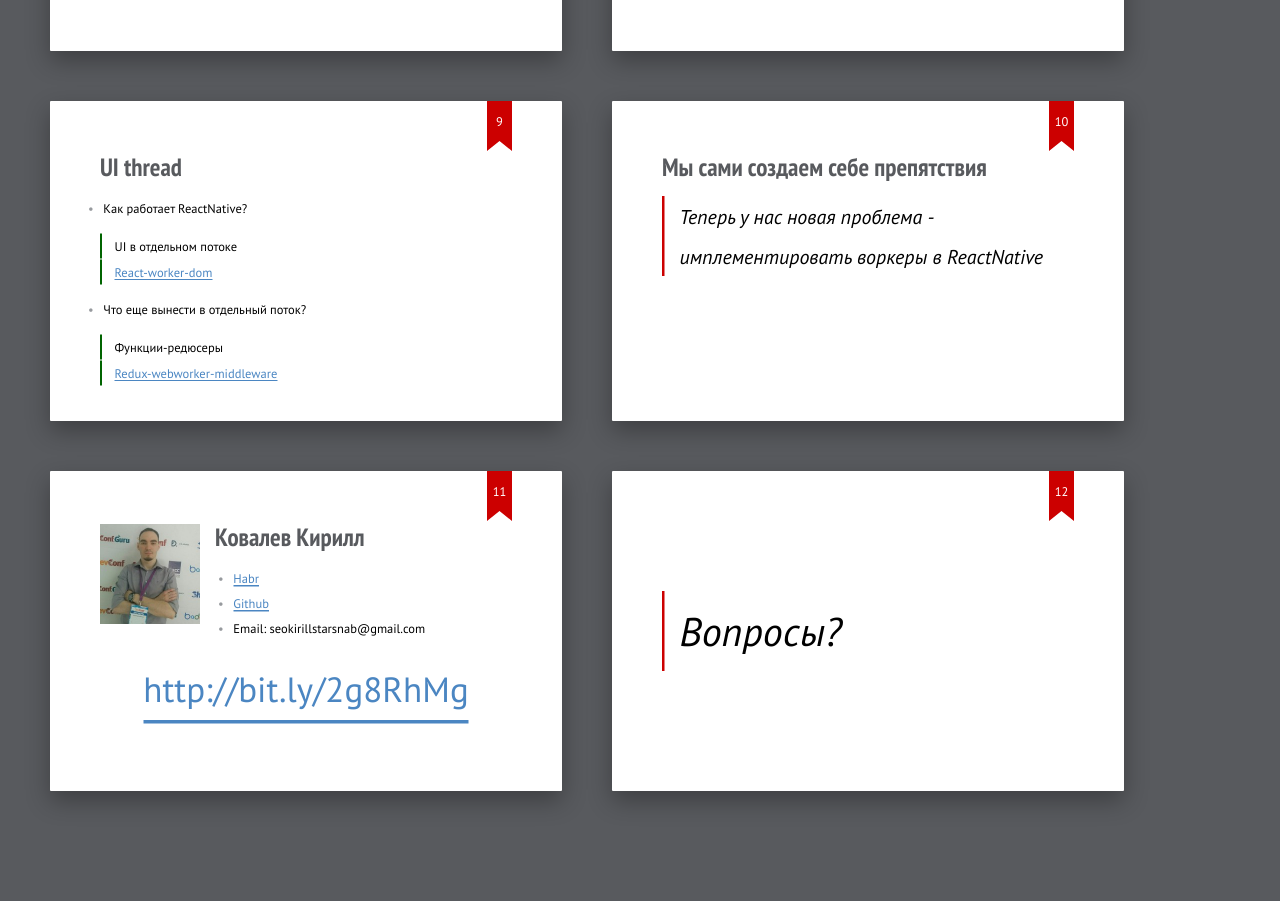
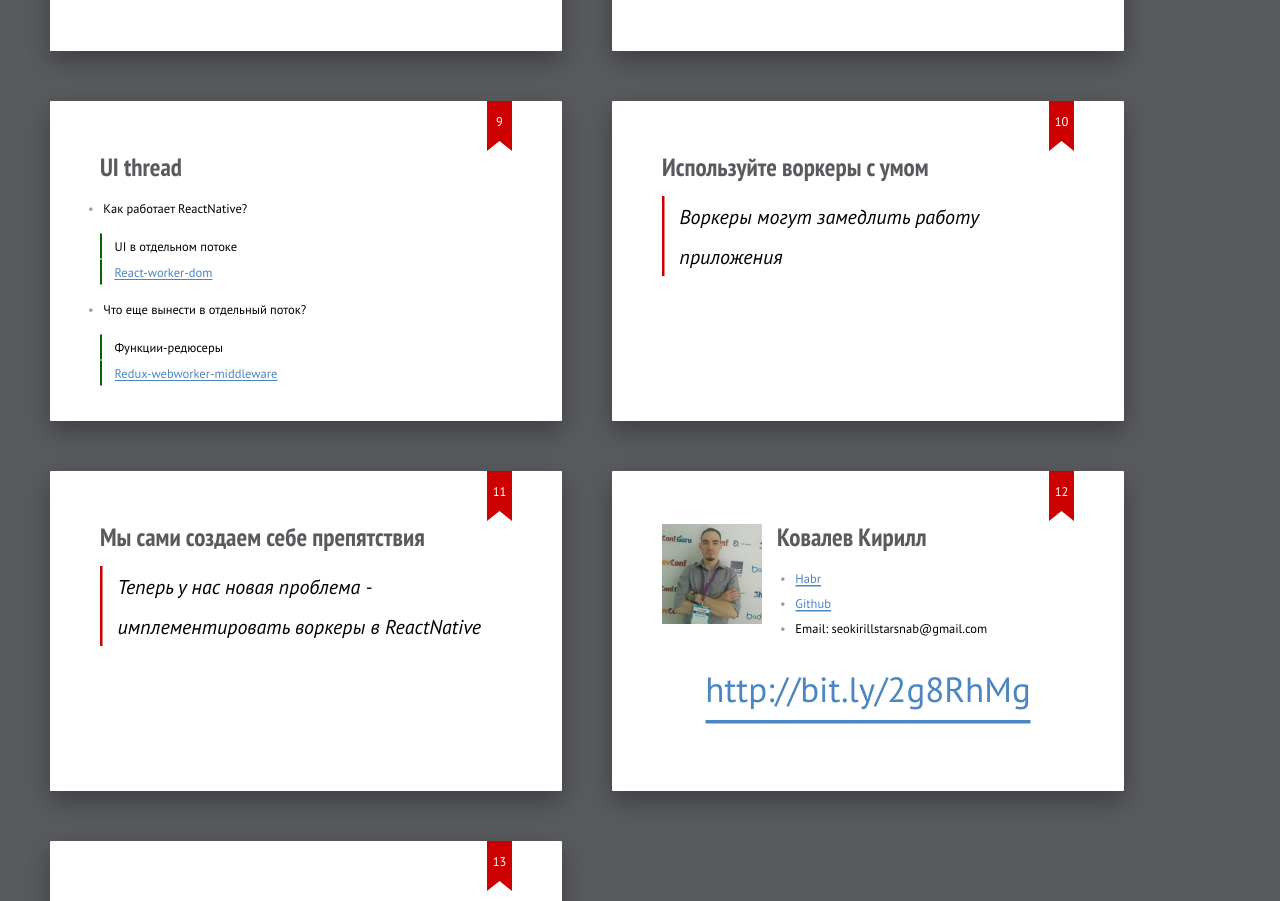
Before and after one commit to timkovik/presentation2, a plain HTML site: page index.html in a window 1280 px wide. Shown: the part 1553-2454 px from the top of the page. Before the commit the page ends 2394 px from the top, so only its background shows below. Drawn offline with Linux system fonts and the light colour scheme.

Commit message:
Update 2016-11-20T20:46:04.377Z

```diff
--- a/index.html
+++ b/index.html
@@ -354,6 +354,23 @@
     </style>
 </section>
 
+
+<section class="slide" id="dont">
+    <h2>Используйте воркеры с умом</h2>
+
+    <blockquote>
+        Воркеры могут замедлить работу приложения
+    </blockquote>
+
+
+    <style>
+        #dont blockquote{
+            font-size: 40px;
+        }
+    </style>
+</section>
+
+
 <section class="slide" id="troublemakers">
     <h2>Мы сами создаем себе препятствия</h2>
 
```
